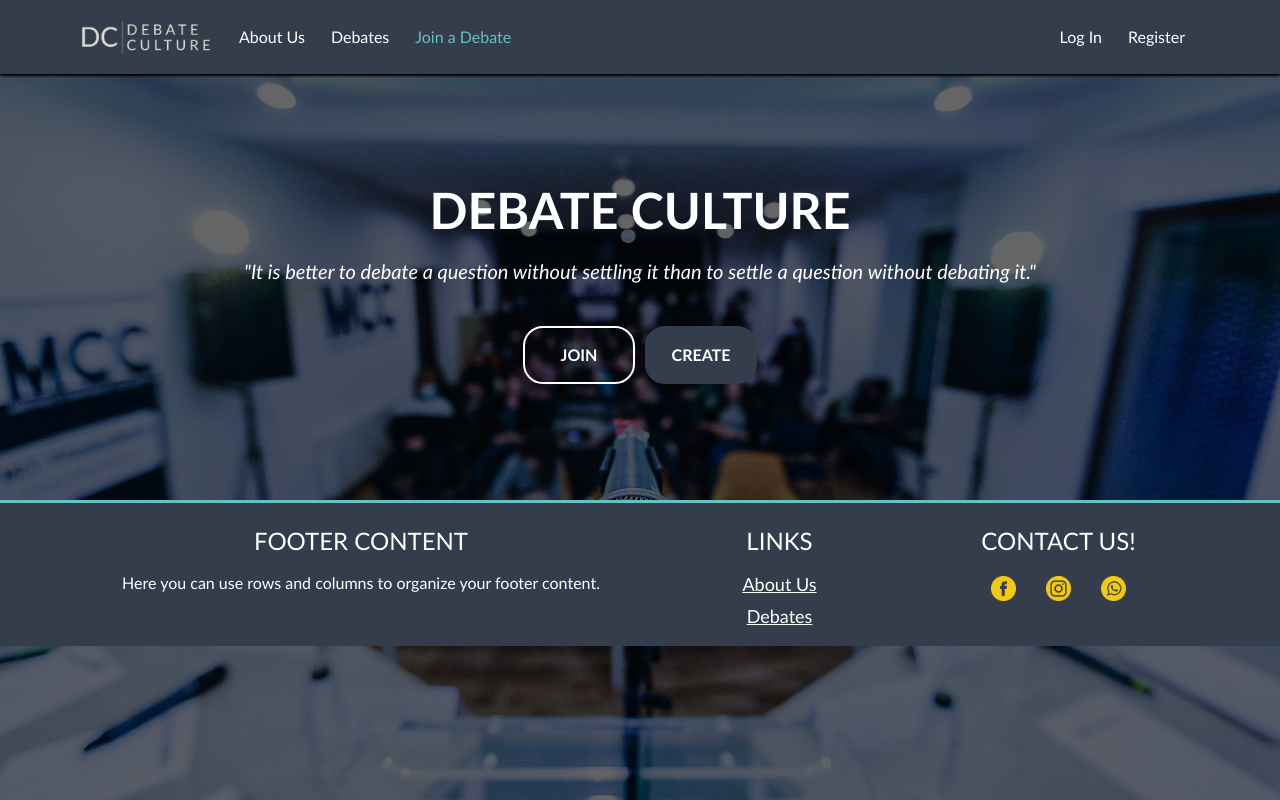
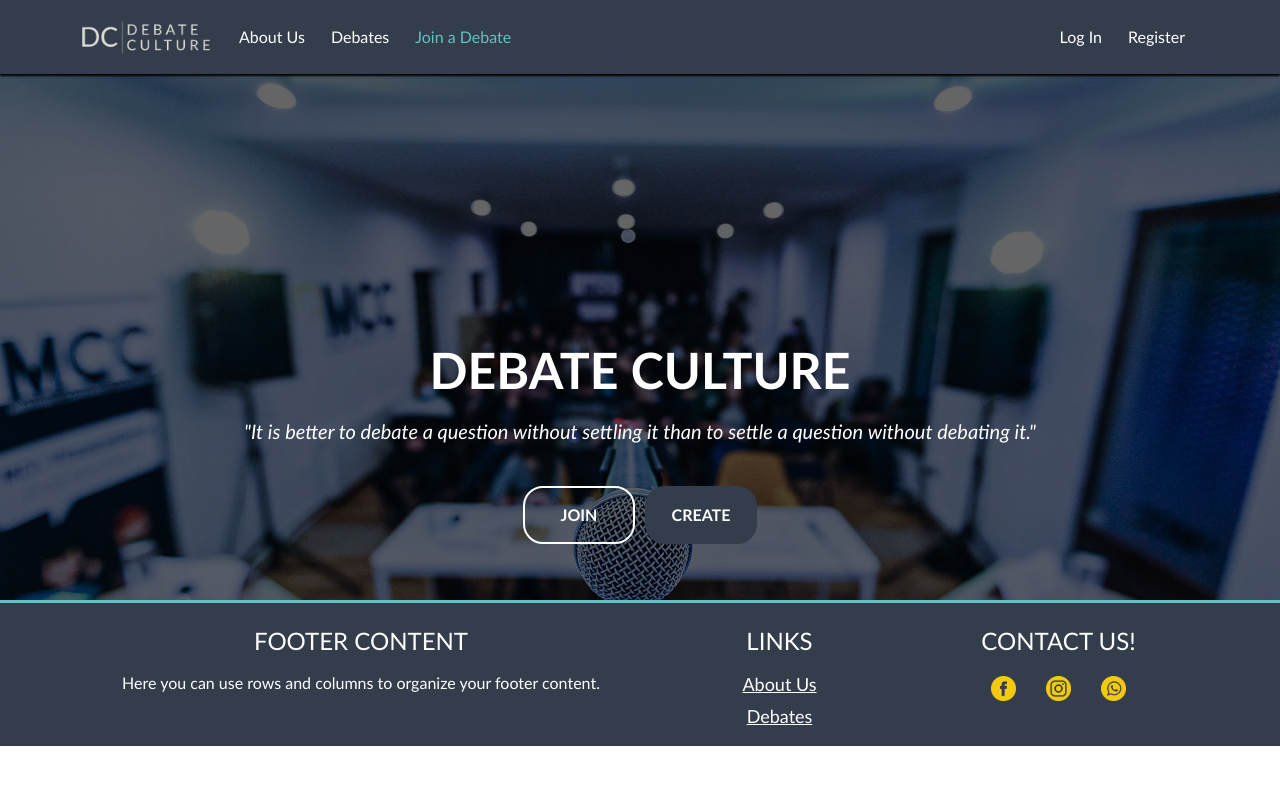
Before and after one commit to 917-SzaboBalazs/debate_app, a React (Create React App) app in the folder frontend/: page / in a window 1280 px wide. Built offline with nearby package versions, Linux system fonts and the light colour scheme; no server answers.

Commit message:
Revert "RD background fix"
This reverts commit b91f2c7593ed0fb4e5240ca29f866c016147b539.

```diff
--- a/frontend/src/App.css
+++ b/frontend/src/App.css
@@ -26,17 +26,11 @@
   background: url( 'images/mikrofon2.jpg') center center/cover no-repeat, linear-gradient(rgba(0,0,0,0.6),rgba(0,0,0,0.6));
   background-attachment: fixed;
   background-blend-mode: overlay;
-  position: fixed;
-  top: 0;
-  bottom: 0;
-  left: 0;
-  right: 0;
-  z-index: -1;
 }
 
 @media screen and (max-width: 1000px) {
   .base {
-    background-attachment: scroll;
+
   }
 }
 
--- a/frontend/src/components/Trunk/Trunk.css
+++ b/frontend/src/components/Trunk/Trunk.css
@@ -5,7 +5,7 @@
 } */
 
 .home--container{
-  height: 500px;
+  height: 600px;
 }
 
   .trunk--container {
@@ -18,7 +18,7 @@
 
     object-fit: contain;
     text-align: center;
-    padding-top: 180px;
+    padding-top: calc(50vh - 60px);
   }
 
   .trunk--container > h1 {
--- a/frontend/src/pages/AboutUs/About-Us.jsx
+++ b/frontend/src/pages/AboutUs/About-Us.jsx
@@ -12,10 +12,7 @@ import andris from '../../images/csapat/andris.jpg';
 
 function AboutUs() {
   return (
-    <>
-    <div className="base">
-    </div>
-    <div className="about-us--container">
+    <div className="about-us--container base">
       <h1 className='about-us--title'>Kik vagyunk?</h1>
 
         <div className="us--container">
@@ -63,7 +60,6 @@ function AboutUs() {
         </div>
 
       </div>
-    </>
   )
 }
 
--- a/frontend/src/pages/Debates/Debates.jsx
+++ b/frontend/src/pages/Debates/Debates.jsx
@@ -7,9 +7,7 @@ const text = " Lorem ipsum dolor sit amet, consectetur adipiscing elit. Quisque
 
 function Debates() {
   return (
-    <>
-    <div className="base"></div>
-    <div className="debates--base">
+    <div className="debates--base base">
         <div className="container debates--container">
             <div className="row debates--header-row">
                 <div className="col-4 debates--header-title-cont">
@@ -53,7 +51,6 @@ Az oldalak első felszólalói definiálják a tételmondatot, majd felsorolják
             </div>
         </div>
     </div>
-    </>
   )
 }
 
--- a/frontend/src/pages/Home.jsx
+++ b/frontend/src/pages/Home.jsx
@@ -5,11 +5,9 @@ import '../App.css'
 
 function Home() {
   return (
-      <>
       <div className="base">
+        <Trunk />
       </div>
-      <Trunk />
-      </>
   )
 }
 
```
